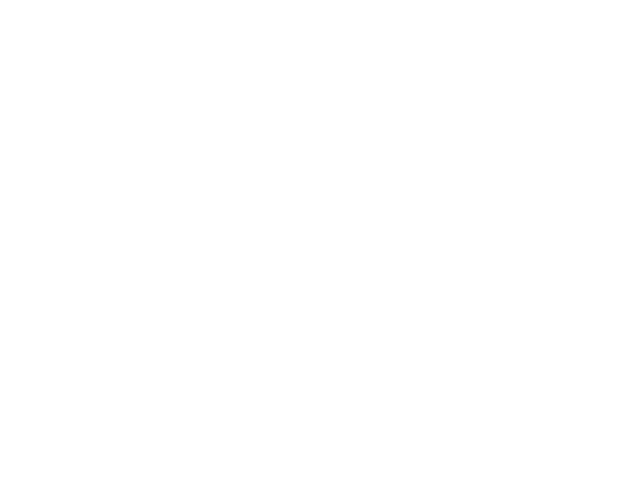
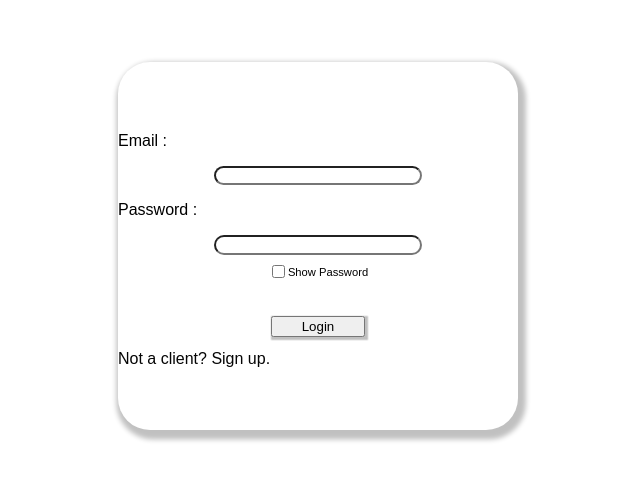
Before and after one commit to DanielC1492/The-metal-db, a React (Create React App) app in the folder frontend-metal-db/: page /login in a window 1280 px wide. Shown: the part 154-634 px from the top of the page, without its empty margins (322-962 px from the left). Built offline with nearby package versions, Linux system fonts and the light colour scheme.

Commit message:
Created login view. Successful login

```diff
--- a/frontend-metal-db/src/Containers/Login/Login.jsx
+++ b/frontend-metal-db/src/Containers/Login/Login.jsx
@@ -1,12 +1,119 @@
 
-import React from 'react'
+import React, { useState } from 'react';
+import axios from 'axios';
+import { useHistory } from 'react-router-dom';
+// import { connect } from 'react-redux';
+// import { LOGIN } from "../../redux/types/userTypes";
+// import { ADMINLOGIN } from "../../redux/types/adminTypes";
+// import Boton from '../../components/Boton/Boton';
+// import checkError from '../../tools/error.handlers';
 
-const Login = () => {
-    return (
-        <div className='loginContainer'>
+const Login = (props) =>{
 
+    const history = useHistory();
+
+    const [user, setUser] = useState({
+        email : '',
+        password : '',
+        // userType: 'Client'
+
+    });
+
+    console.log(user);
+
+    const [message, setMessage] = useState('')
+
+    const stateHandler = (event) => {
+        setUser({...user, [event.target.name]: event.target.type === "number" ? +event.target.value : event.target.value});
+    }
+
+    const handleOnKeyDown = ( event ) => {
+        if(event.keyCode === 13) sendData()
+    }
+
+    const sendData = async () => {
+        try {
+
+            const res = await axios.post('http://localhost:8000/api/login', user)
+                console.log(res)
+                localStorage.setItem("token", JSON.stringify(res))
+                localStorage.setItem("client", JSON.stringify(res.data.client))
+
+            // if(user.userType === 'Client'){
+
+
+                // props.dispatch({type: LOGIN, payload: res.data})
+
+                return setTimeout(() => {
+                    history.push('/')
+                }, 1000)
+
+            // }else{
+                // const resAdmin = await axios.post('http://localhost:3000/api/login', user)
+                // localStorage.setItem("token", JSON.stringify(resAdmin))
+                // localStorage.setItem("clinic", JSON.stringify(resAdmin.data.clinic))
+                // props.dispatch({type: ADMINLOGIN, payload: resAdmin.data})
+
+                // return setTimeout(() => {
+                //     history.push('/')
+                // }, 1000)
+
+        } catch(error){
+            setMessage('Email or password not found');
+        }
+    };
+
+    const redirect = () => {
+        return setTimeout(() => {
+          history.push('/signup')
+        }, 1000);
+
+    }
+
+    const [password, setPassword] = useState({
+        hideShow : 'password'
+    });
+
+    const [checkbox, setCheckbox] = useState(false)
+
+    const toggle = () => {
+        setCheckbox(!checkbox);
+        if(password.hideShow === 'password' ){
+            return setPassword({
+                ...password,hideShow: 'text'
+            })
+        }else{
+            return setPassword({
+                ...password,hideShow : 'password'
+            })
+        }
+    }
+
+    return(
+        <div className='viewLogin'>
+            <div className='cardLogin'>
+                <p>Email :</p>
+                <input type='text' className='emailInput' maxLength='50' placeholder="" name="email" onChange={stateHandler}></input>
+                <p>Password :</p>
+                <input type={password.hideShow} className='passInput' maxLength='50' placeholder="" name="password" onChange={stateHandler} onKeyDown={handleOnKeyDown} ></input>
+                <div className='showPWDiv'>
+                <input checked= {checkbox} type= 'checkbox' onChange={() => toggle()} className='showPW' name='showPS'></input>
+                <p className='showPWText'>Show Password</p>
+                </div>
+                {/* <select className="select" name="userType" defaultValue={'DEFAULT'} onChange={stateHandler}>
+                    <option value="Client">Client</option>
+                    <option value="Admin">Admin</option>
+                </select> */}
+                <button className='loginBtn' onClick={()=> sendData()}>Login</button>
+                <div onClick={() => redirect()} className='createAccount'>
+                Not a client? Sign up.
+                </div>
+                <div className="button">
+                    {/* <Boton name='Back'  destination=''/> */}
+                </div>
+                <div className='errorMessage'>{message}</div>
+            </div>
         </div>
     )
 }
-
 export default Login
--- a/frontend-metal-db/src/Containers/Login/_Login.scss
+++ b/frontend-metal-db/src/Containers/Login/_Login.scss
@@ -0,0 +1,107 @@
+.viewLogin {
+
+    height: 100vh;
+    width: 100vw;
+    background-color: rgb(255, 255, 255);
+    display:flex;
+    opacity: 1;
+    align-content: center;
+    justify-content: center;
+
+}
+
+.cardLogin {
+    background-color: #ffffff;
+    width: 25em;
+    height: 23em;
+    display: flex;
+    flex-direction: column;
+    justify-content: center;
+    align-content: center;
+    border-radius: 2em;
+    box-shadow: 0.2em 0.3em 0.3em 0.3em rgba(0, 0, 0, 0.247);
+    margin: auto;
+    font-family: 'Orbitron', sans-serif;
+
+
+}
+
+.emailInput {
+    justify-self: center;
+    align-self: center;
+    width: 15em;
+    height: 1em;
+    border-radius: 2em;
+    outline-width: 0;
+}
+
+.passInput {
+    justify-self: center;
+    align-self: center;
+    width: 15em;
+    height: 1em;
+    border-radius: 2em;
+    outline-width: 0;
+}
+
+.showPWDiv {
+    display: flex;
+    flex-direction: row;
+    justify-content: center;
+}
+
+.showPW {
+    justify-self: center;
+    align-self: center;
+
+}
+
+.showPWText {
+    font-size: 0.7em;
+
+}
+
+.loginBtn {
+    justify-self: center;
+    align-self: center;
+    width: 7em;
+    margin-top: 2em;
+    margin-bottom: 1em;
+    box-shadow: 0.1em 0.1em 0.1em 0.1em rgba(0, 0, 0, 0.247);
+
+}
+
+.createAccount {
+    color: rgb(5, 5, 5);
+    cursor: pointer;
+}
+
+.createAccount:local-link {
+    color: rgb(2, 27, 248);
+}
+
+.button {
+    display: flex;
+    justify-content: center;
+    align-items: center;
+    margin-top: 0.5em;
+}
+
+.buttonLog {
+    display: flex;
+    justify-content: center;
+    align-items: center;
+    margin-top: 3em;
+}
+
+.select{
+    justify-self: center;
+    align-self: center;
+    width: 8em;
+    height: 2em;
+    border-radius: 2em;
+}
+
+.errorMessage{
+    font-size: 0.8em;
+}
--- a/frontend-metal-db/src/css/main.css
+++ b/frontend-metal-db/src/css/main.css
@@ -134,3 +134,90 @@ li a {
   padding: 1rem;
   cursor: pointer;
   font-family: 'Orbitron', sans-serif; }
+
+.viewLogin {
+  height: 100vh;
+  width: 100vw;
+  background-color: white;
+  display: flex;
+  opacity: 1;
+  align-content: center;
+  justify-content: center; }
+
+.cardLogin {
+  background-color: #ffffff;
+  width: 25em;
+  height: 23em;
+  display: flex;
+  flex-direction: column;
+  justify-content: center;
+  align-content: center;
+  border-radius: 2em;
+  box-shadow: 0.2em 0.3em 0.3em 0.3em rgba(0, 0, 0, 0.247);
+  margin: auto;
+  font-family: 'Orbitron', sans-serif; }
+
+.emailInput {
+  justify-self: center;
+  align-self: center;
+  width: 15em;
+  height: 1em;
+  border-radius: 2em;
+  outline-width: 0; }
+
+.passInput {
+  justify-self: center;
+  align-self: center;
+  width: 15em;
+  height: 1em;
+  border-radius: 2em;
+  outline-width: 0; }
+
+.showPWDiv {
+  display: flex;
+  flex-direction: row;
+  justify-content: center; }
+
+.showPW {
+  justify-self: center;
+  align-self: center; }
+
+.showPWText {
+  font-size: 0.7em; }
+
+.loginBtn {
+  justify-self: center;
+  align-self: center;
+  width: 7em;
+  margin-top: 2em;
+  margin-bottom: 1em;
+  box-shadow: 0.1em 0.1em 0.1em 0.1em rgba(0, 0, 0, 0.247); }
+
+.createAccount {
+  color: #050505;
+  cursor: pointer; }
+
+.createAccount:local-link {
+  color: #021bf8; }
+
+.button {
+  display: flex;
+  justify-content: center;
+  align-items: center;
+  margin-top: 0.5em; }
+
+.buttonLog {
+  display: flex;
+  justify-content: center;
+  align-items: center;
+  margin-top: 3em; }
+
+.select {
+  justify-self: center;
+  align-self: center;
+  width: 8em;
+  height: 2em;
+  border-radius: 2em; }
+
+.errorMessage {
+  font-size: 0.8em; }
--- a/frontend-metal-db/src/main.scss
+++ b/frontend-metal-db/src/main.scss
@@ -3,3 +3,4 @@
 @import './Containers/Signup/Signup';
 @import './Components/Navbar/Navbar';
 @import './Components/Header/Header';
+@import './Containers/Login/Login';
```
